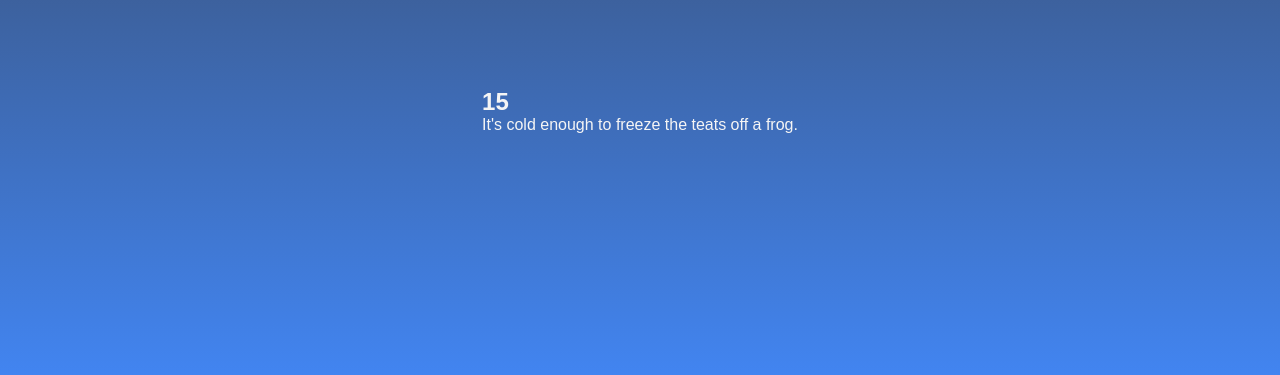
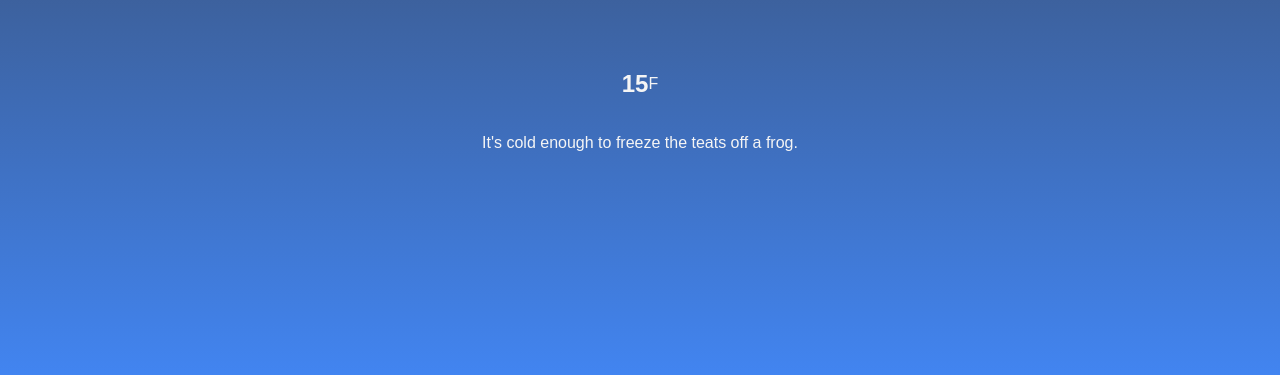
Before and after one commit to wamontgomery0068/VanillaJS_Weather_Application, a plain HTML site: page index.html in a window 1280 px wide. Shown: the part 409-784 px from the top of the page. Drawn offline with Linux system fonts and the light colour scheme.

Commit message:
Created a new div and added two break points

```diff
--- a/index.html
+++ b/index.html
@@ -17,7 +17,12 @@
         <p> Icon </p>
     </div>
     <div class = "tempature">
-        <h2 class = "temperature_degree"> 15 </h2>
+        <div class = "degree_section">
+            <h2 class = "temperature_degree"> 15 </h2>
+            <span>F</span>
+        </div>
+        <br>
+        <br>
         <div class = "tempature_description">
             It's cold enough to freeze the teats off a frog.
         </div>
```
